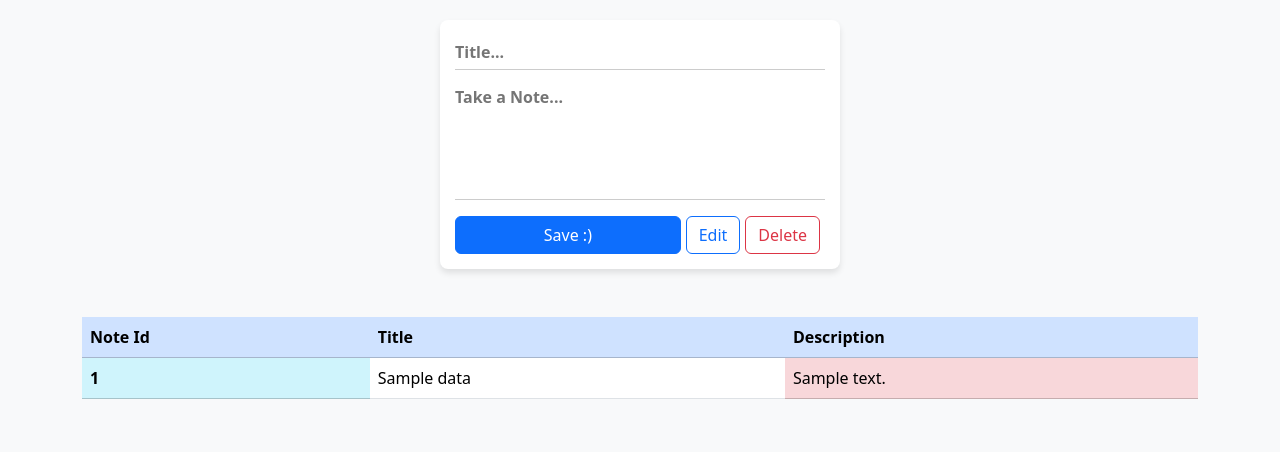
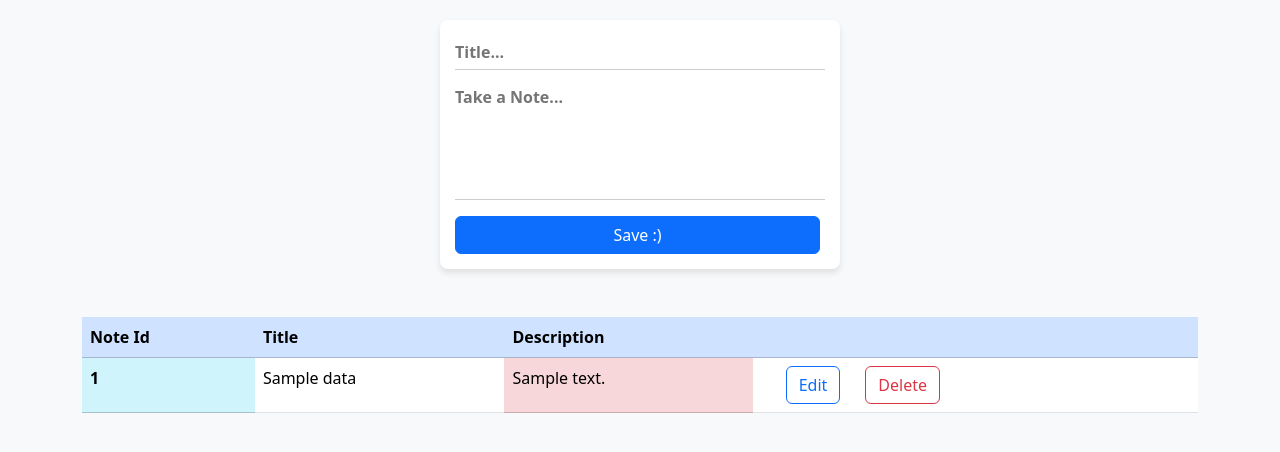
Before and after one commit to Chetan-Belwal/Nest_notes_app, a Node project: template views/dashBoard.hbs in a window 1280 px wide. Shown: the part 61-513 px from the top of the page. Run offline with Node 20 templates, Linux system fonts and the light colour scheme; the template is opened without the code that fills it: most values are stand-ins (such as "Sample title", 1, 10 or a date in 2020).

Commit message:
configured dashboard view

```diff
--- a/views/dashBoard.hbs
+++ b/views/dashBoard.hbs
@@ -1,15 +1,12 @@
 <!DOCTYPE html>
 <html lang="en">
+
 <head>
   <meta charset="UTF-8" />
   <meta name="viewport" content="width=device-width, initial-scale=1.0" />
   <title>T-EXT Editor</title>
-  <link
-    href="https://cdn.jsdelivr.net/npm/bootstrap@5.3.2/dist/css/bootstrap.min.css"
-    rel="stylesheet"
-    integrity="sha384-T3c6CoIi6uLrA9TneNEoa7RxnatzjcDSCmG1MXxSR1GAsXEV/Dwwykc2MPK8M2HN"
-    crossorigin="anonymous"
-  />
+  <link href="https://cdn.jsdelivr.net/npm/bootstrap@5.3.2/dist/css/bootstrap.min.css" rel="stylesheet"
+    integrity="sha384-T3c6CoIi6uLrA9TneNEoa7RxnatzjcDSCmG1MXxSR1GAsXEV/Dwwykc2MPK8M2HN" crossorigin="anonymous" />
   <style>
     body {
       background-color: #f8f9fa;
@@ -71,6 +68,12 @@
       align-items: center;
     }
 
+     .note-action2 {
+      display: flex;
+      justify-content: left;
+      align-items: center;
+    }
+
     .note-actions button {
       margin-right: 5px;
     }
@@ -84,13 +87,7 @@
 <body>
   <nav class="navbar navbar-dark">
     <a class="navbar-brand" href="TextEditor.html">
-      <img
-        src="../Images/tyrannosaurus-rex.png"
-        width="35"
-        height="35"
-        class="d-inline-block align-top"
-        alt="T-REX"
-      />
+      <img src="../Images/tyrannosaurus-rex.png" width="35" height="35" class="d-inline-block align-top" alt="T-REX" />
       T-EXT Keep Notes
     </a>
   </nav>
@@ -100,42 +97,26 @@
       <div class="note-container">
         <!-- Sample note card -->
         <div class="note-card">
-        <input
-          type="text"
-          placeholder="Title..."
-          class="note-title"
-          name="title"
-        />
-        <textarea
-          placeholder="Take a Note..."
-          class="note-text"
-          name="content"
-        ></textarea>
+          <input type="text" placeholder="Title..." class="note-title" name="title" />
+          <textarea placeholder="Take a Note..." class="note-text" name="content"></textarea>
           <div class="note-actions">
             <button class="btn btn-primary btn-save">Save :)</button>
-          </form>
-          <form>
-          <button class="btn btn-outline-primary">Edit</button>
-          </form>
-          <form>
-          <button class="btn btn-outline-danger">Delete</button>
-          </form>
-
           </div>
         </div>
 
       </div>
-
+    </form>
   </div>
 
   <div class="container mt-5">
     <form action="notes/display_notes" method="get">
-  <table class="table" >
+      <table class="table">
         <thead>
           <tr class="table-primary">
             <th scope="col">Note Id</th>
             <th scope="col">Title</th>
             <th scope="col">Description</th>
+            <th></th>
           </tr>
         </thead>
         <tbody>
@@ -144,6 +125,16 @@
             <th scope="row" class="table-info">{{this.id}}</th>
             <td>{{this.title}}</td>
             <td class="table-danger">{{this.content}}</td>
+            <td> <div class="note-action2">
+          <form>
+          <button class="btn btn-outline-primary"
+          style="margin: 0px 25px 0px 25px  ">Edit</button>
+          </form>
+          <form>
+          <button class="btn btn-outline-danger">Delete</button>
+          </form>
+
+        </div></td>
 
             {{/each}}
         </tbody>
@@ -151,11 +142,10 @@
     </form>
   </div>
 
-  <script
-    src="https://cdn.jsdelivr.net/npm/bootstrap@5.3.2/dist/js/bootstrap.bundle.min.js"
+  <script src="https://cdn.jsdelivr.net/npm/bootstrap@5.3.2/dist/js/bootstrap.bundle.min.js"
     integrity="sha384-C6RzsynM9kWDrMNeT87bh95OGNyZPhcTNXj1NW7RuBCsyN/o0jlpcV8Qyq46cDfL"
-    crossorigin="anonymous"
-  ></script>
+    crossorigin="anonymous"></script>
   <script src="TextEditor.js"></script>
 </body>
+
 </html>
```
Lines whose indentation alone changed are shown as unchanged.
